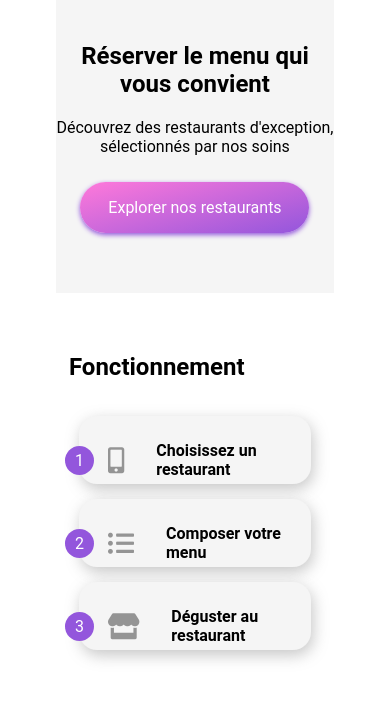
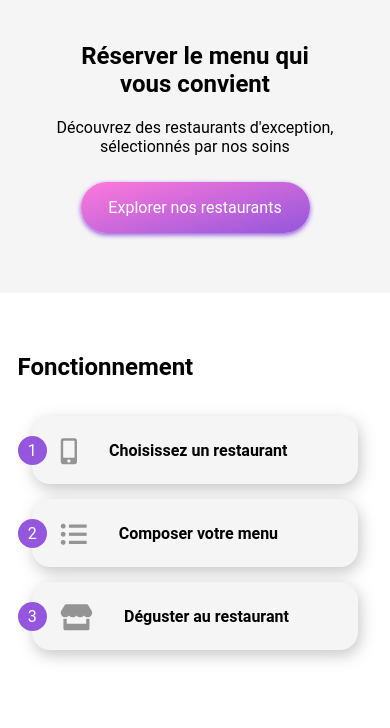
Before and after one commit to developer-ta/Tayierjiang_3_050122021, a website: page index.html in a window 390 px wide. Shown: the part 116-844 px from the top of the page. Drawn offline with Linux system fonts and the light colour scheme.

Commit message:
Responsive firefox

```diff
--- a/P3_tayierjiang_tayier.scss
+++ b/P3_tayierjiang_tayier.scss
@@ -22,12 +22,10 @@
         .cintainer_main {
             display: flex;
             flex-direction: column;
-            align-items: center;
             justify-content: center;
             max-width: 1380px;
-            -ms-interpolation-mode: nearest-neighbor;
             image-rendering: -moz-crisp-edges;
-            image-rendering: pixelated;
+            width: 100%;
             .container {
                 @include flex-center-column;
             }
@@ -174,6 +172,7 @@
         .btn-Violet {
             @include btn-Violet;
             transition: all 200ms;
+            align-self: center;
             &:hover {
                 transform: scale(1.07);
                 box-shadow: 0px 5px 3px 0px #73737369;
```
Also changed, not shown: P3_tayierjiang_tayier.css.
